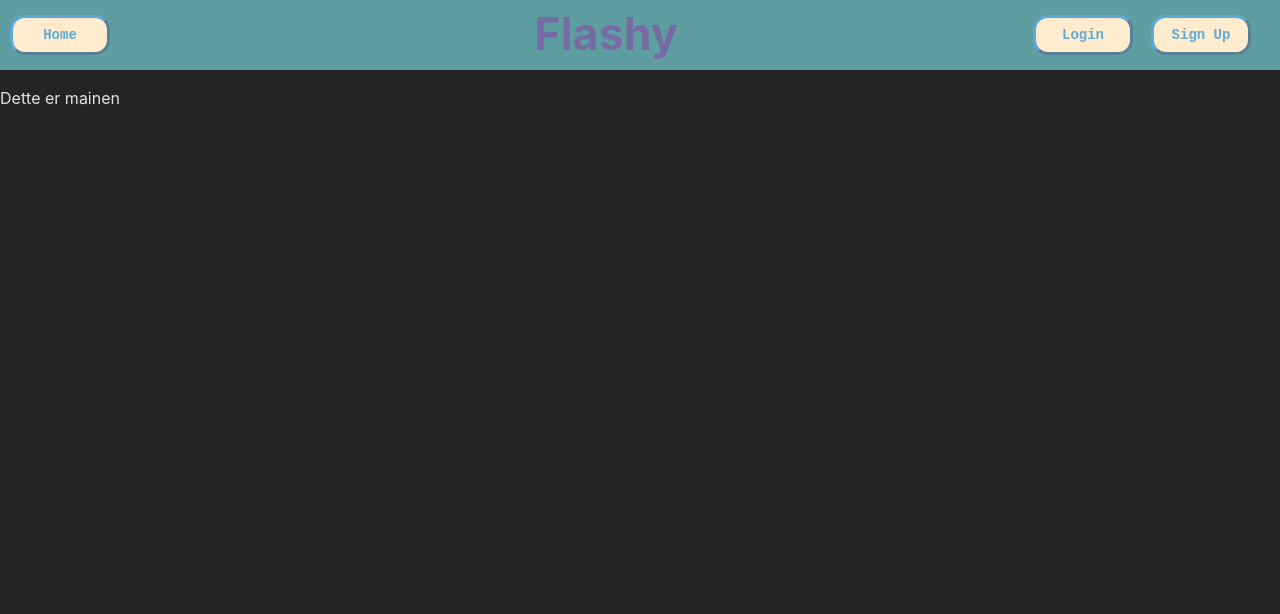
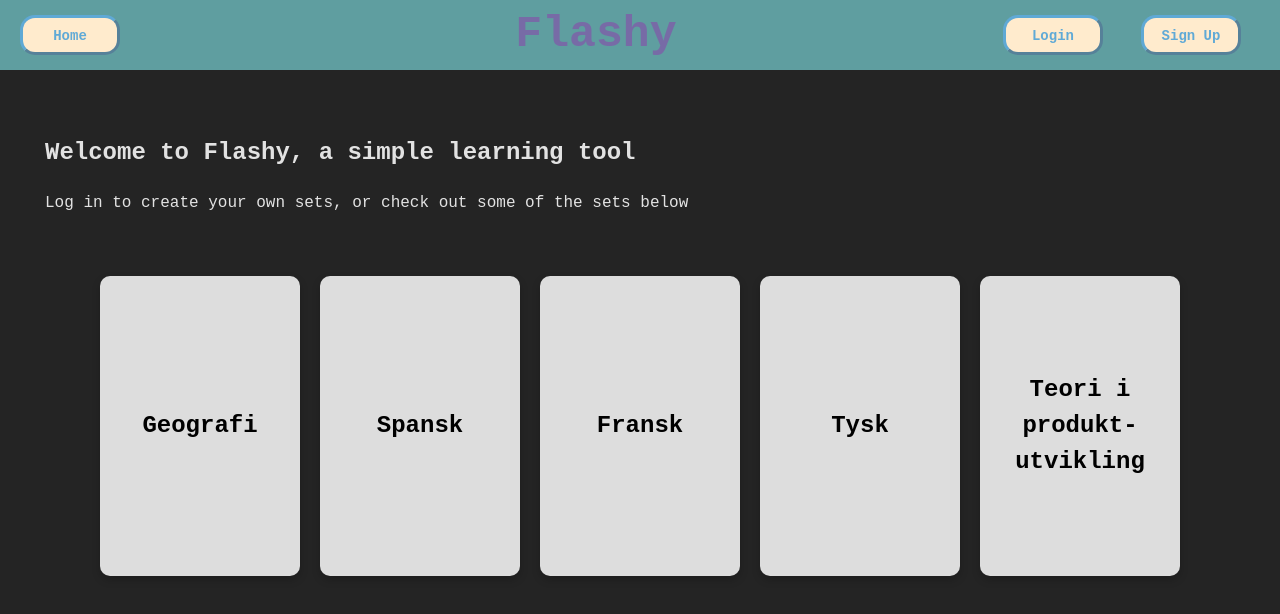
Before and after one commit to kaisaol/flashyLearning, a React (Vite) app in the folder Client/: page / in a window 1280 px wide. Shown: the top 614 px of the page. Built offline with nearby package versions, Linux system fonts and the light colour scheme.

Commit message:
Utbedret skjellet og lagt til flashcardcontainer

```diff
--- a/Client/src/App.jsx
+++ b/Client/src/App.jsx
@@ -3,6 +3,10 @@
 import "./styles/App.css";
 import Button from "./components/Button.jsx";
 import SignUp from "./components/SignUp.jsx";
+import Flashcard from "./components/Flashcard.jsx";
+import FlashcardSet from "./components/FlashcardSet.jsx";
+import FlashcardContainer from "./pages/FlashcardContainer.jsx";
+import Navbar from "./components/Navbar.jsx";
 
 
 function App() {
@@ -16,22 +20,13 @@ function App() {
 
   return (
     <div className="wrapper">
-        <header className="navbar">
-          <div className="HomeButton">
-            <Button label={"Home"}></Button>
+        <Navbar></Navbar>
+        <main className="main">
+
+          <div className="flashSets">
+                <FlashcardContainer></FlashcardContainer>
+
           </div>
-          <h1 className="webName" >Flashy</h1>
-          <div className="Login">
-            <div className="LoginButton">
-              <Button label={"Login"}></Button>
-            </div>
-            <div className="SignInButton">
-            <Button label={"Sign Up"}></Button>
-            </div>
-          </div>
-        </header>
-        <main className="main">
-          <p>Dette er mainen</p>
         </main>
     </div>
   );
--- a/Client/src/components/FlashcardSetsOverview.jsx
+++ b/Client/src/components/FlashcardSetsOverview.jsx
@@ -1,4 +1,3 @@
-import React from 'react';
 import '../styles/FlashcardSetsOverview.css';
 
 const FlashcardSetOverview = ({ sets, onSetSelected }) => {
--- a/Client/src/components/Login.jsx
+++ b/Client/src/components/Login.jsx
@@ -1,6 +1,6 @@
 import "../styles/Login.css";
 import Button from "./Button.jsx";
-
+/* eslint-disable no-unused-vars */
 import { useState } from "react";
 
 
--- /dev/null
+++ b/Client/src/components/Navbar.jsx
@@ -0,0 +1,24 @@
+import Button from "./Button"
+
+
+const Navbar = () => {
+
+return (
+<header className="navbar">
+          <div className="HomeButton">
+            <Button label={"Home"}></Button>
+          </div>
+          <h1 className="webName" >Flashy</h1>
+          <div className="Login">
+            <div className="LoginButton">
+              <Button label={"Login"}></Button>
+            </div>
+            <div className="SignInButton">
+            <Button label={"Sign Up"}></Button>
+            </div>
+          </div>
+        </header>
+)
+}
+
+export default Navbar;
--- /dev/null
+++ b/Client/src/pages/FlashcardContainer.jsx
@@ -0,0 +1,103 @@
+// FlashcardContainer.jsx
+import  { useState } from 'react';
+import Button from '../components/Button.jsx';
+import FlashcardSet from '../components/FlashcardSet.jsx';
+import FlashcardSetsOverview from '../components/FlashcardSetsOverview.jsx';
+
+function FlashcardContainer() {
+  const [currentSetId, setCurrentSetId] = useState(null);
+
+  const handleSetSelected = (id) => {
+    setCurrentSetId(id);
+  };
+
+  const flashcardSetsData = [
+    {
+      id: 'set1',
+      title: 'Geografi',
+      cards: [
+         { term: 'Hva er lengste elv i Norge?', definition: 'Glomma' },
+         { term: 'Hva er det høyeste fjeller i verden?', definition: 'Mount Everest' },
+         { term: 'Hvilke land grenser til Norge?', definition: 'Sverige, Finland og Russland' },
+         { term: 'Hvilket land har verdens lengste kystlinje?', definition: 'Canada' },
+
+
+
+      ],
+    },
+    {
+      id: 'set2',
+      title: 'Spansk',
+      cards: [
+        { term: 'Hva betyr "Hola" på norsk?', definition: 'Hei' },
+        { term: 'Hvordan sier du "Takk" på spansk?', definition: 'Gracias' },
+        { term: 'Hva er navnet på Spanias hovedstad?', definition: 'Madrid' },
+        { term: 'Hvordan sier du "God morgen" på spansk?', definition: 'Buenos días' },
+        { term: 'Hva betyr "Adiós" på norsk?', definition: 'Farvel' },
+      ]
+    },
+    {
+      id: 'set3',
+      title: 'Fransk',
+      cards: [
+        { term: 'Comment ça va? Oversett til norsk.', definition: 'Hvordan går det?' },
+        { term: 'Hva er det franske ordet for "venn"?', definition: 'Ami(e)' },
+        { term: 'Hvilket monument er et symbol på Frankrike?', definition: 'Eiffeltårnet' },
+        { term: 'Hva er det franske ordet for "mat"?', definition: 'Nourriture' },
+        { term: 'Hvordan sier du "God natt" på fransk?', definition: 'Bonne nuit' },
+      ]
+    },
+    {
+      id: 'set4',
+      title: 'Tysk',
+      cards: [
+        { term: 'Was bedeutet "Guten Tag" auf Norwegisch?', definition: 'God dag' },
+        { term: 'Wie sagt man "Danke" auf Deutsch?', definition: 'Danke' },
+        { term: 'Welche Stadt ist die Hauptstadt von Deutschland?', definition: 'Berlin' },
+        { term: 'Wie sagt man "Guten Morgen" auf Deutsch?', definition: 'Guten Morgen' },
+        { term: 'Was bedeutet "Auf Wiedersehen" auf Norwegisch?', definition: 'Ha det bra' },
+      ]
+    },
+    {
+      id: 'set5',
+      title: 'Teori i produkt- utvikling',
+      cards: [
+        { term: 'Hva er MVP i produktutvikling?', definition: 'Minimum Viable Product' },
+        { term: 'Hva er forskjellen mellom waterfall og agile metodikk?', definition: 'Waterfall er lineær, mens agile er iterativ og fleksibel' },
+        { term: 'Hva står UX for i produktutvikling?', definition: 'User Experience' },
+        { term: 'Hvilken fase kommer før implementering i produktutviklingsprosessen?', definition: 'Design' },
+        { term: 'Hva er formålet med markedsundersøkelser i produktutvikling?', definition: 'Å forstå målgruppen og markedet bedre' },
+      ]
+    }
+  ];
+
+  const currentSet = flashcardSetsData.find((set) => set.id === currentSetId);
+
+  return (
+    <div>
+      {currentSetId && (
+        <Button
+          onClick={() => handleSetSelected(null)}
+          label="Back to Overview"
+          idName="backButton"
+        />
+      )}
+      {currentSetId ? (
+        <FlashcardSet set={currentSet} />
+      ) : (
+        <div>
+        <div className="welMessage">
+            <h2 className="welHeader">Welcome to Flashy, a simple learning tool</h2>
+            <p className="welPara">Log in to create your own sets, or check out some of the sets below</p>
+          </div>
+        <FlashcardSetsOverview
+          sets={flashcardSetsData}
+          onSetSelected={handleSetSelected}
+        />
+        </div>
+      )}
+    </div>
+  );
+}
+
+export default FlashcardContainer;
--- a/Client/src/styles/App.css
+++ b/Client/src/styles/App.css
@@ -1,5 +1,10 @@
 #root {
   max-width: 100vw
+
+}
+
+*{
+  font-family: 'Courier New', Courier, monospace;
 }
 
 .wrapper {
@@ -25,8 +30,6 @@
 .webName {
   font-size: 280%;
   padding-left: 58px;
-
-
   color: #9d21b067
 }
 
@@ -46,3 +49,8 @@
 .HomeButton{
   margin-left: 10px;
 }
+
+.welMessage {
+  padding: 45px;
+
+}
```
Also changed, not shown: Client/src/components/FlashcardContainer.jsx (deleted, +0 -53 lines).
